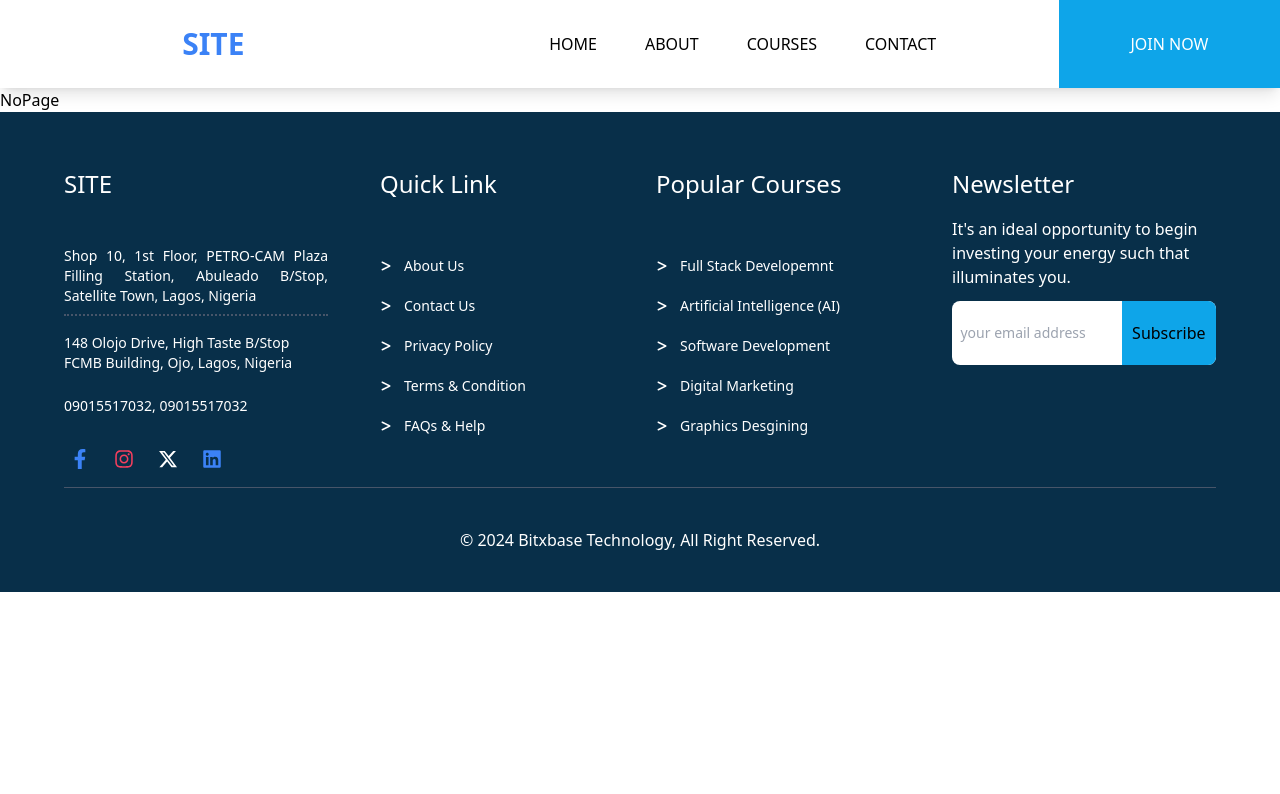
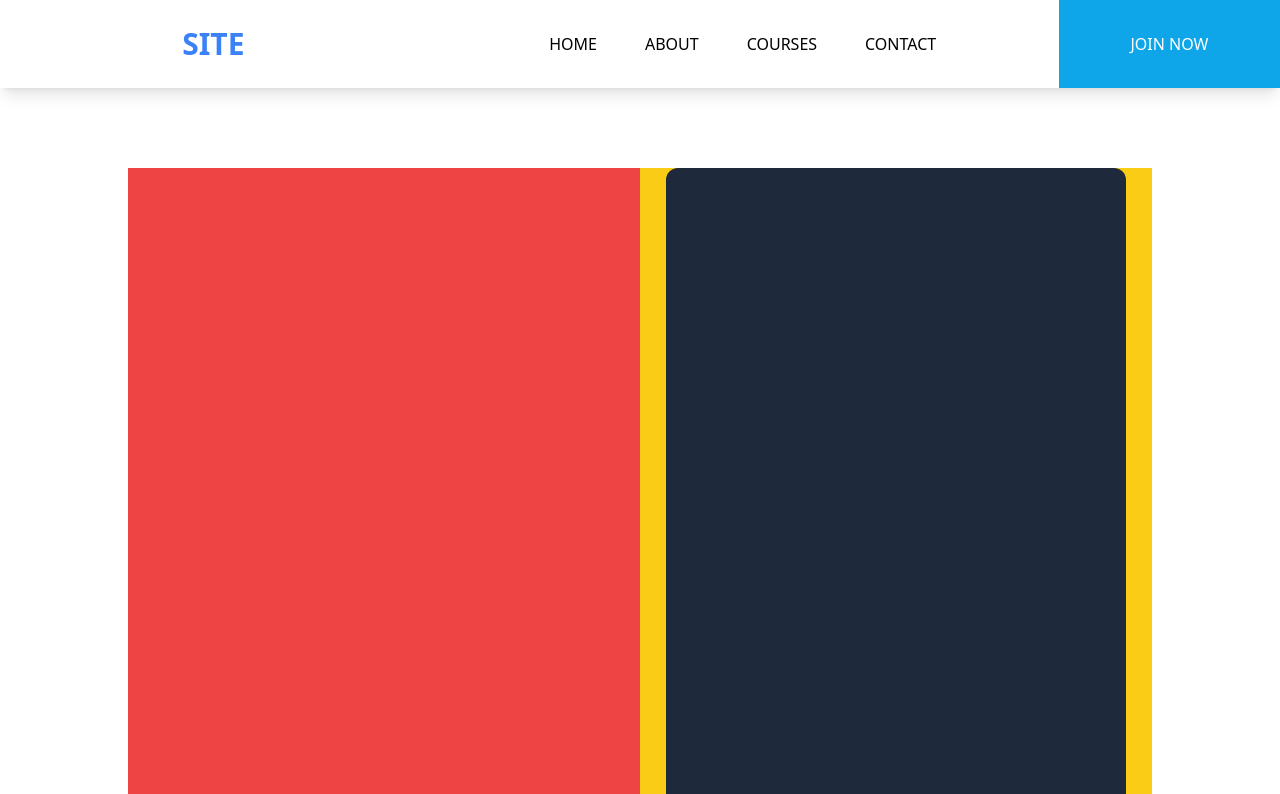
Before and after one commit to MichaelUzoh121/Bit, a React (Vite) app: page /register in a window 1280 px wide. Shown: the top 794 px of the page. Built offline with nearby package versions, Linux system fonts and the light colour scheme.

Commit message:
changes in courses

```diff
--- a/src/Courses/Courses.jsx
+++ b/src/Courses/Courses.jsx
@@ -6,8 +6,8 @@ import { Link } from "react-router-dom";
 function Courses() {
   return (
     <div className=" grid ">
-      <div className=" bg-black text-white pl-[3rem] pt-[1rem] min-h-[45vh] relative grid">
-        <div className=" ">
+      <div className=" bg-black text-white  min-h-[60vh] grid grid-rows-[2fr_1fr] ">
+        <div className=" flex flex-col justify-center pl-5 ">
           <h1 className=" text-3xl md:text-4xl lg:text-7xl font-poppings font-semibold">
             Step Into the Future of Tech
           </h1>
@@ -16,14 +16,21 @@ function Courses() {
             tomorrow.
           </p>
         </div>
-        <div className=" grid ">
-          <div className=" h-[70px] bg-sky-950 absolute w-[95%] rounded-r-[10px] left-0 mt-[30px] flex items-center font-semibold pl-6">
-            <FaHome className="inline" />{" "}
-            <span><Link to="/"  className=" ml-2 hover:text-sky-500 duration-500">HOME</Link> / COURSES</span>
+        <div className=" grid  items-center ">
+          <div className=" h-[70px] bg-sky-950 w-[95%] rounded-r-xl  font-semibold flex items-center pl-5 ">
+            <FaHome className="inline" />
+            <span>
+              <Link to="/" className=" ml-2 hover:text-sky-500 duration-500">
+                HOME
+              </Link>{" "}
+              / COURSES
+            </span>
           </div>
         </div>
       </div>
-      <CourseCard />
+      <div>
+        <CourseCard />
+      </div>
     </div>
   );
 }
--- a/src/Register/Register.jsx
+++ b/src/Register/Register.jsx
@@ -1,9 +1,22 @@
-import React from 'react'
+import React from "react";
 
 function Register() {
   return (
-    <div>Register</div>
-  )
+    <div className=" min-h-[100vh] w-full grid items-center justify-items-center ">
+
+      <div className=" min-h-[80vh] w-[80%] bg-yellow-400 grid grid-cols-2 ">
+        <div className=" bg-red-500 grid "></div>
+        <div className=" grid items-center h-full w-full justify-items-center static ">
+          <div
+            className=" grid min-h-full w-[90%] bg-slate-800   lg:rounded-xl overflow-y-scroll"
+            style={{ scrollbarWidth: "none" }}
+          >
+
+          </div>
+        </div>
+      </div>
+    </div>
+  );
 }
 
-export default Register
+export default Register;
--- a/src/main.jsx
+++ b/src/main.jsx
@@ -7,6 +7,7 @@ import Home from './Home/Home';
 import Contact from './Contact/Contact';
 import Courses from './Courses/Courses'
 import Layout from './Layout';
+import Register from './Register/Register';
 import NoPage from './Component/NoPage'
 
 
@@ -18,6 +19,7 @@ createRoot(document.getElementById('root')).render(
           <Route index element={<Home />} />
           <Route path="about" element={<About />} />
           <Route path="courses" element={<Courses />} />
+          <Route path="register" element={<Register />} />
           <Route path="contact" element={<Contact />} />
           <Route path="*" element={<NoPage />} />
         </Route>
```
